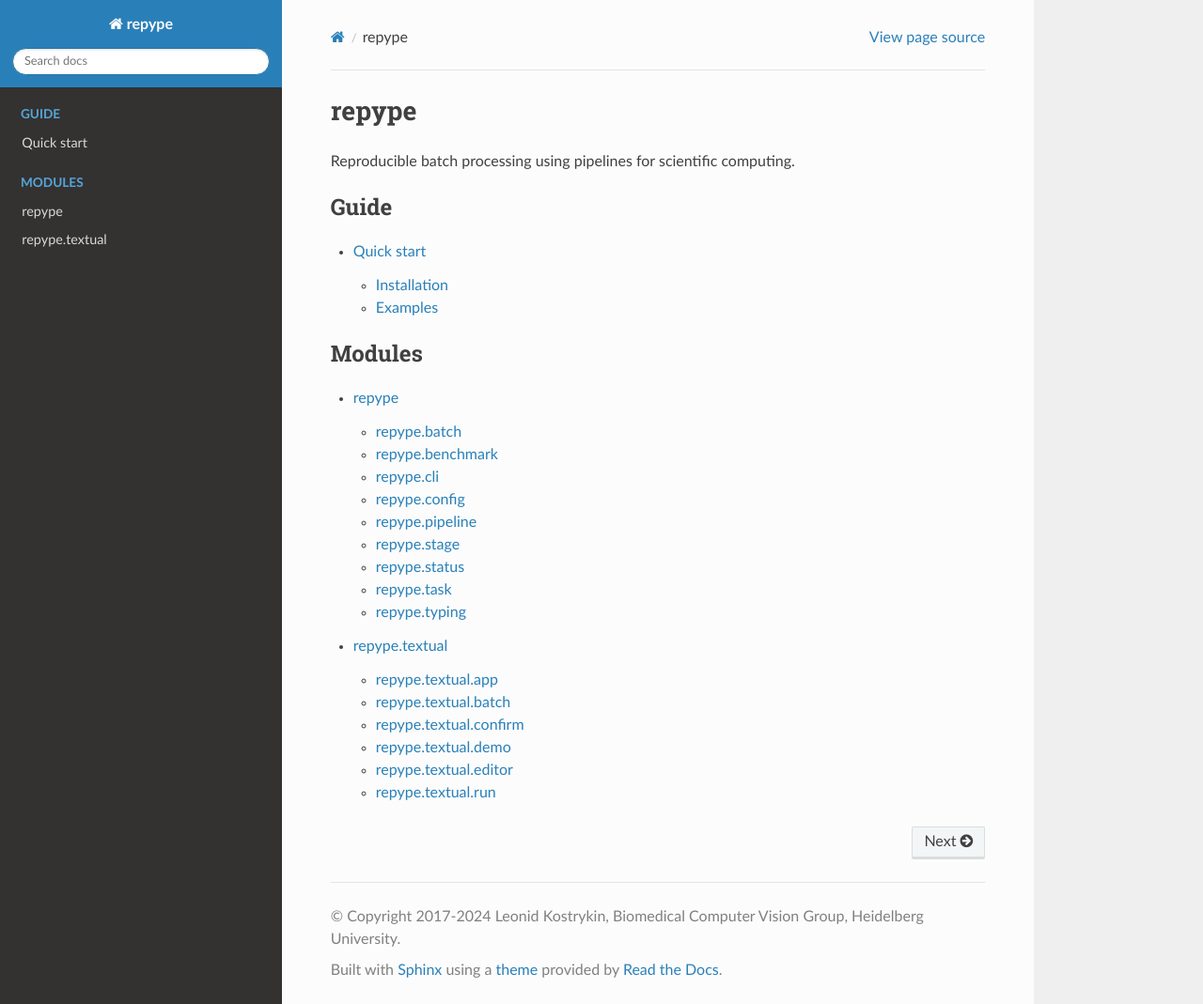
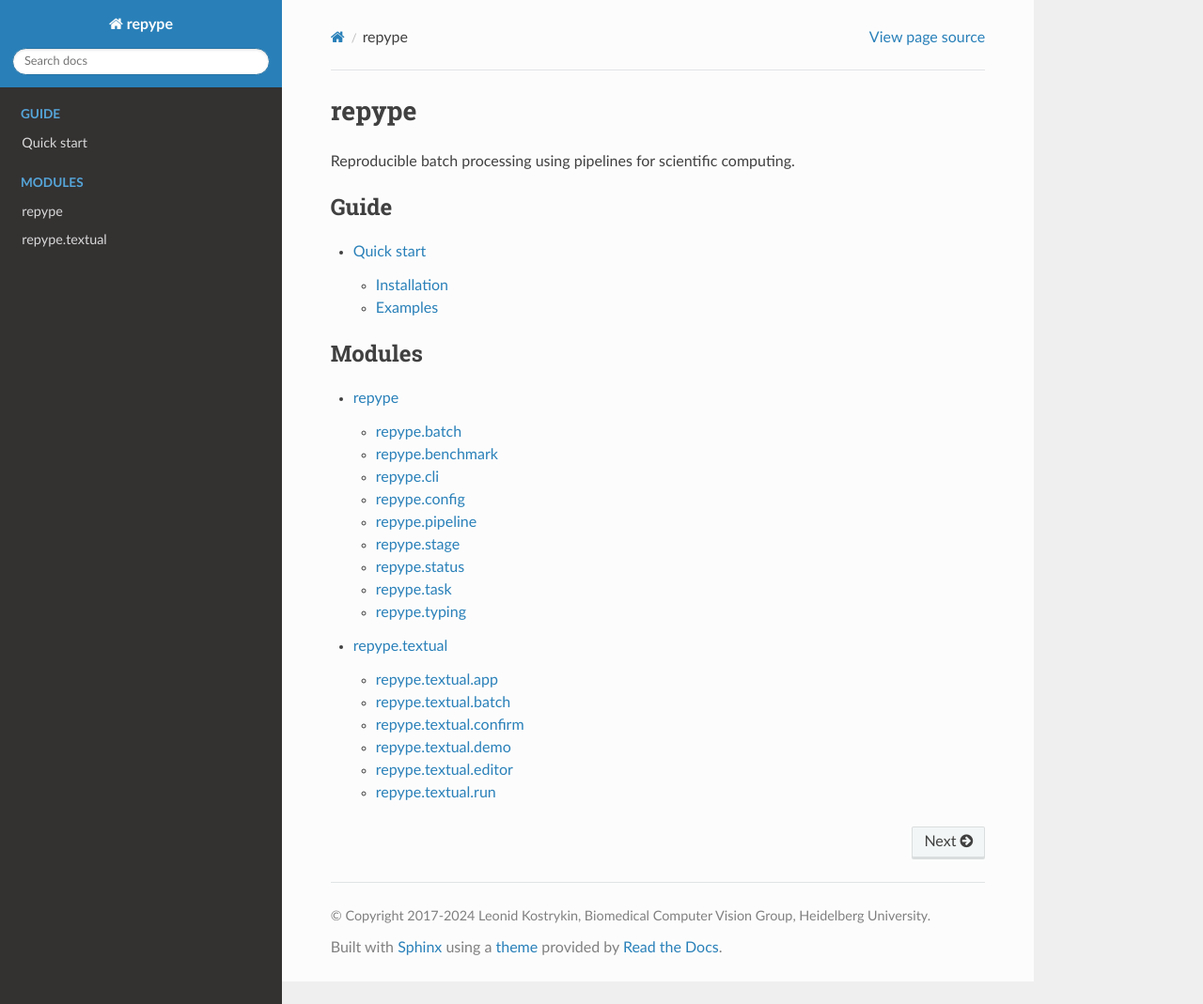
Before and after one commit to kostrykin/repype, a Sphinx documentation site: the page built from docs/source/index.rst, in a window 1280 px wide and 1069 px high. Shown: the whole window at 94% size. Built offline with Sphinx 7.4.7 and the Read the Docs theme 2.0.0, drawn with Linux system fonts in a browser that asks for light colours; pages that are not in the unit, such as notebooks, are missing from menus.

Commit message:
Reduce footer copyright font size

```diff
--- a/docs/source/_static/custom.css
+++ b/docs/source/_static/custom.css
@@ -19,3 +19,7 @@ section + section {
 div.nboutput.container > div.output_area.rendered_html > pre {
     font-size: 0.6em;
 }
+
+footer div[role="contentinfo"] p {
+    font-size: 0.9rem;
+}
```
